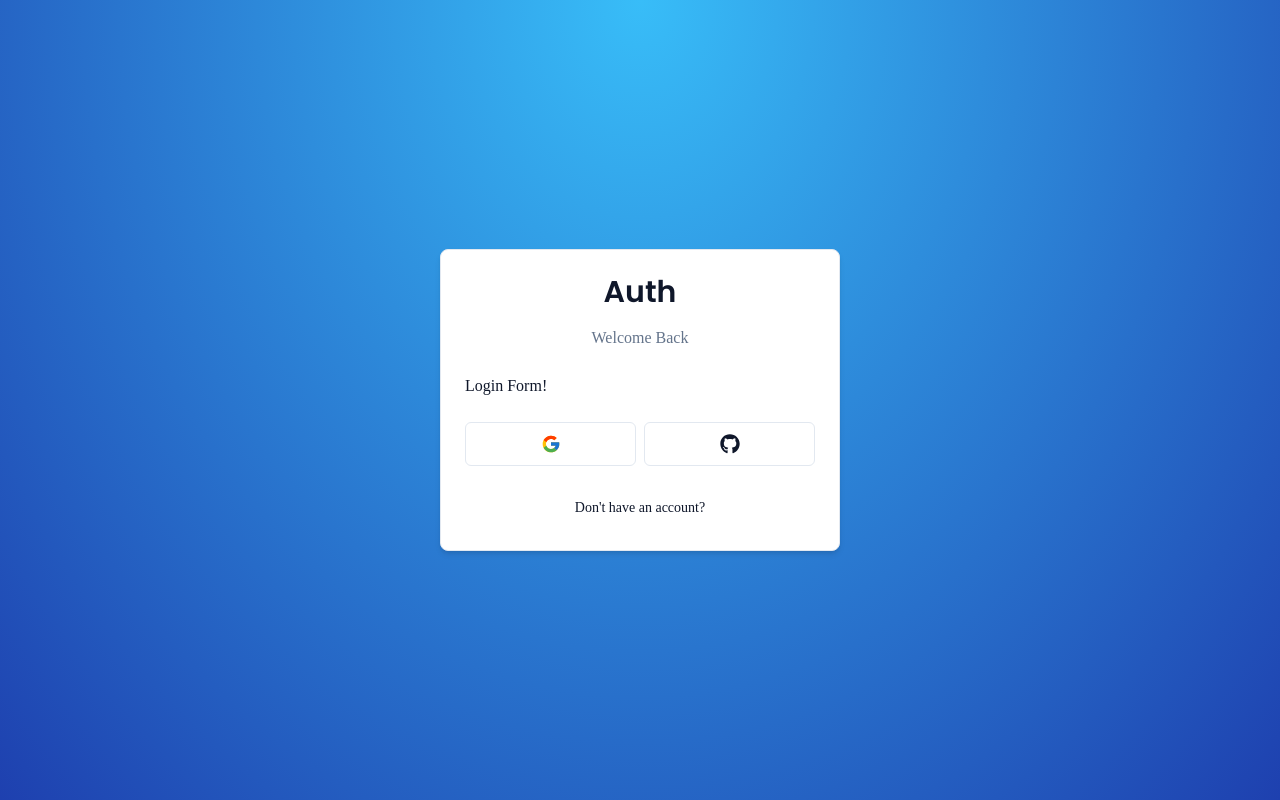
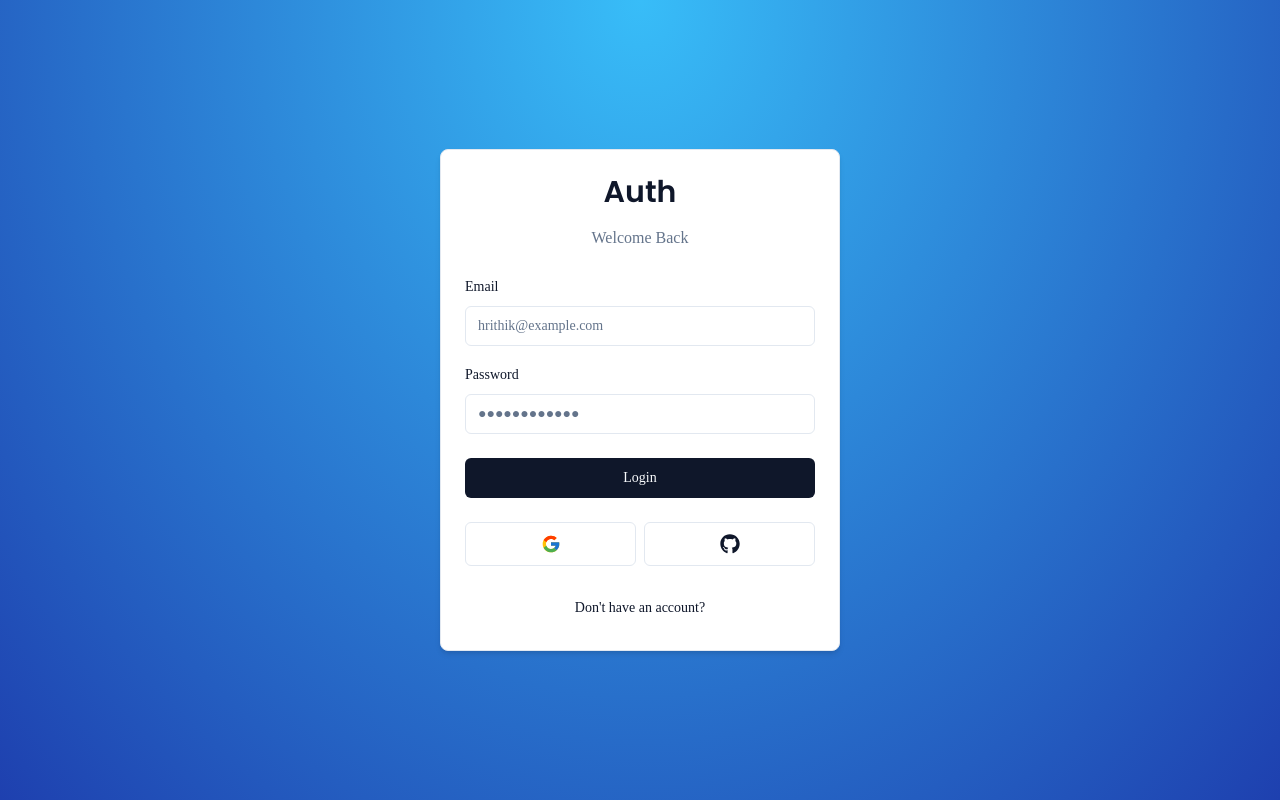
Before and after one commit to hrithik-infinite/Auth-TS, a Next.js app: page /auth/login in a window 1280 px wide. Built offline with nearby package versions, Linux system fonts and the light colour scheme.

Commit message:
completed login form layout

```diff
--- a/components/auth/login-form.tsx
+++ b/components/auth/login-form.tsx
@@ -1,9 +1,65 @@
+"use client";
+import { useForm } from "react-hook-form";
 import { CardWrapper } from "./card-wrapper";
+import * as z from "zod";
+import { LoginSchema } from "@/schemas";
+import { zodResolver } from "@hookform/resolvers/zod";
+import { Form, FormControl, FormField, FormItem, FormLabel, FormMessage } from "../ui/form";
+import { Input } from "../ui/input";
+import { Button } from "../ui/button";
+import { FormError } from "../form-error";
+import { FormSuccess } from "../form-success";
 
 export const LoginForm = () => {
+  const form = useForm<z.infer<typeof LoginSchema>>({
+    resolver: zodResolver(LoginSchema),
+    defaultValues: {
+      email: "",
+      password: "",
+    },
+  });
+  const onSubmit = (values: z.infer<typeof LoginSchema>) => {
+    console.log(values);
+  };
   return (
     <CardWrapper headerLabel="Welcome Back" backButtonLabel="Don't have an account?" backButtonHref="/auth/register" showSocial>
-      Login Form!
+      <Form {...form}>
+        <form onSubmit={form.handleSubmit(onSubmit)} className="space-y-6">
+          <div className="space-y-4">
+            <FormField
+              control={form.control}
+              name="email"
+              render={({ field }) => (
+                <FormItem>
+                  <FormLabel>Email</FormLabel>
+                  <FormControl>
+                    <Input {...field} type="email" placeholder="hrithik@example.com" />
+                  </FormControl>
+                  <FormMessage />
+                </FormItem>
+              )}
+            />
+            <FormField
+              control={form.control}
+              name="password"
+              render={({ field }) => (
+                <FormItem>
+                  <FormLabel>Password</FormLabel>
+                  <FormControl>
+                    <Input {...field} type="password" placeholder="●●●●●●●●●●●●" />
+                  </FormControl>
+                  <FormMessage />
+                </FormItem>
+              )}
+            />
+          </div>
+          <FormError message="" />
+          <FormSuccess message="" />
+          <Button type="submit" className="w-full">
+            Login
+          </Button>
+        </form>
+      </Form>
     </CardWrapper>
   );
 };
--- /dev/null
+++ b/components/form-error.tsx
@@ -0,0 +1,18 @@
+import { ExclamationTriangleIcon } from "@radix-ui/react-icons";
+
+interface FormErrorProps {
+  message?: string;
+}
+
+export const FormError = ({ message }: FormErrorProps) => {
+  if (!message) return null;
+
+  return (
+    <div
+      className="bg-destructive/15 p-3 rounded-md flex
+        items-center gap-x-2 text-sm text-destructive">
+      <ExclamationTriangleIcon className="h-4 w-4" />
+      <p>{message}</p>
+    </div>
+  );
+};
--- /dev/null
+++ b/components/form-success.tsx
@@ -0,0 +1,18 @@
+import { CheckCircledIcon } from "@radix-ui/react-icons";
+
+interface FormSuccessProps {
+  message?: string;
+}
+
+export const FormSuccess = ({ message }: FormSuccessProps) => {
+  if (!message) return null;
+
+  return (
+    <div
+      className="bg-emerald-500/15 p-3 rounded-md flex
+        items-center gap-x-2 text-sm text-emerald-500">
+      <CheckCircledIcon className="h-4 w-4" />
+      <p>{message}</p>
+    </div>
+  );
+};
--- a/package.json
+++ b/package.json
@@ -10,6 +10,7 @@
   },
   "dependencies": {
     "@hookform/resolvers": "^3.9.0",
+    "@radix-ui/react-icons": "^1.3.0",
     "@radix-ui/react-label": "^2.1.0",
     "@radix-ui/react-slot": "^1.1.0",
     "class-variance-authority": "^0.7.0",
--- /dev/null
+++ b/schemas/index.ts
@@ -0,0 +1,9 @@
+import * as z from "zod";
+export const LoginSchema = z.object({
+  email: z.string().email({
+    message: "Email is required",
+  }),
+  password: z.string().min(1, {
+    message: "Password is required",
+  }),
+});
```
Also changed, not shown: 1 other file (tests, documents, lock files or other folders).
